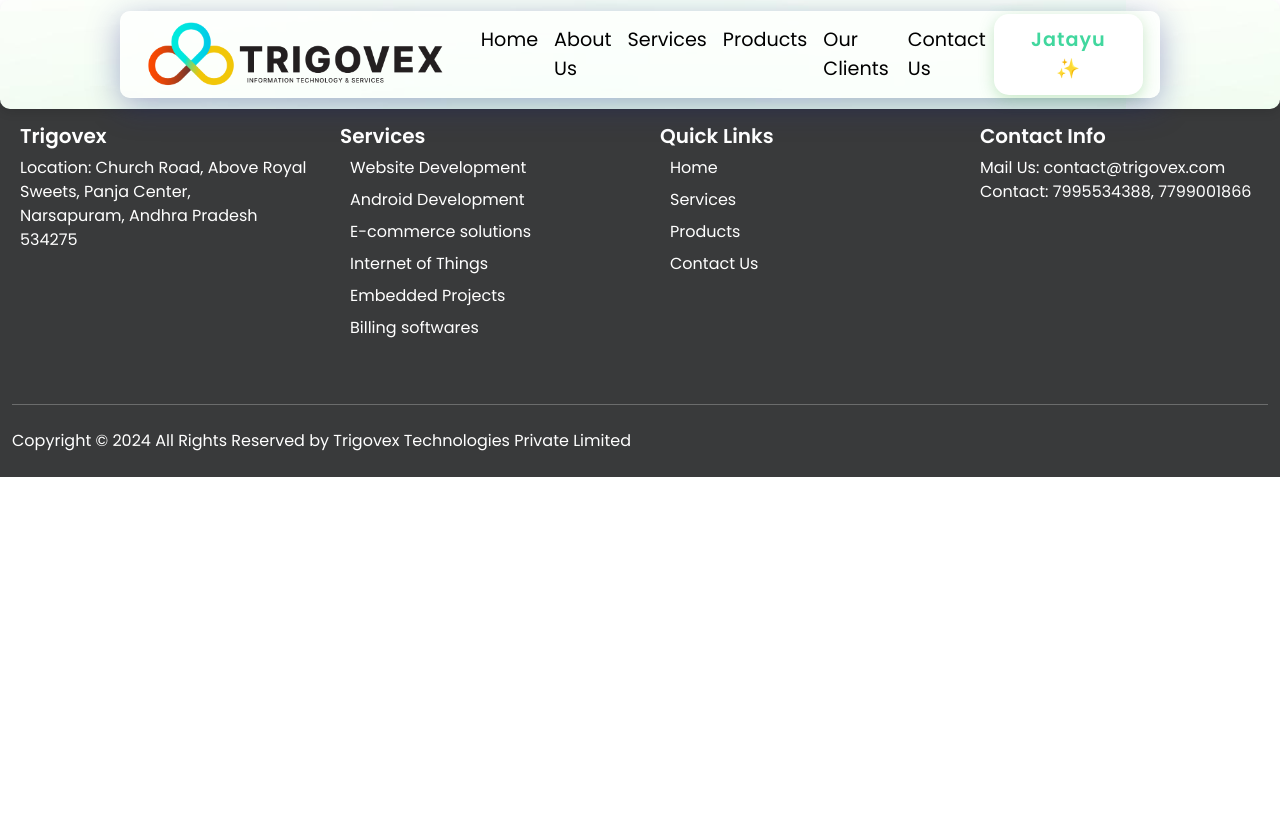
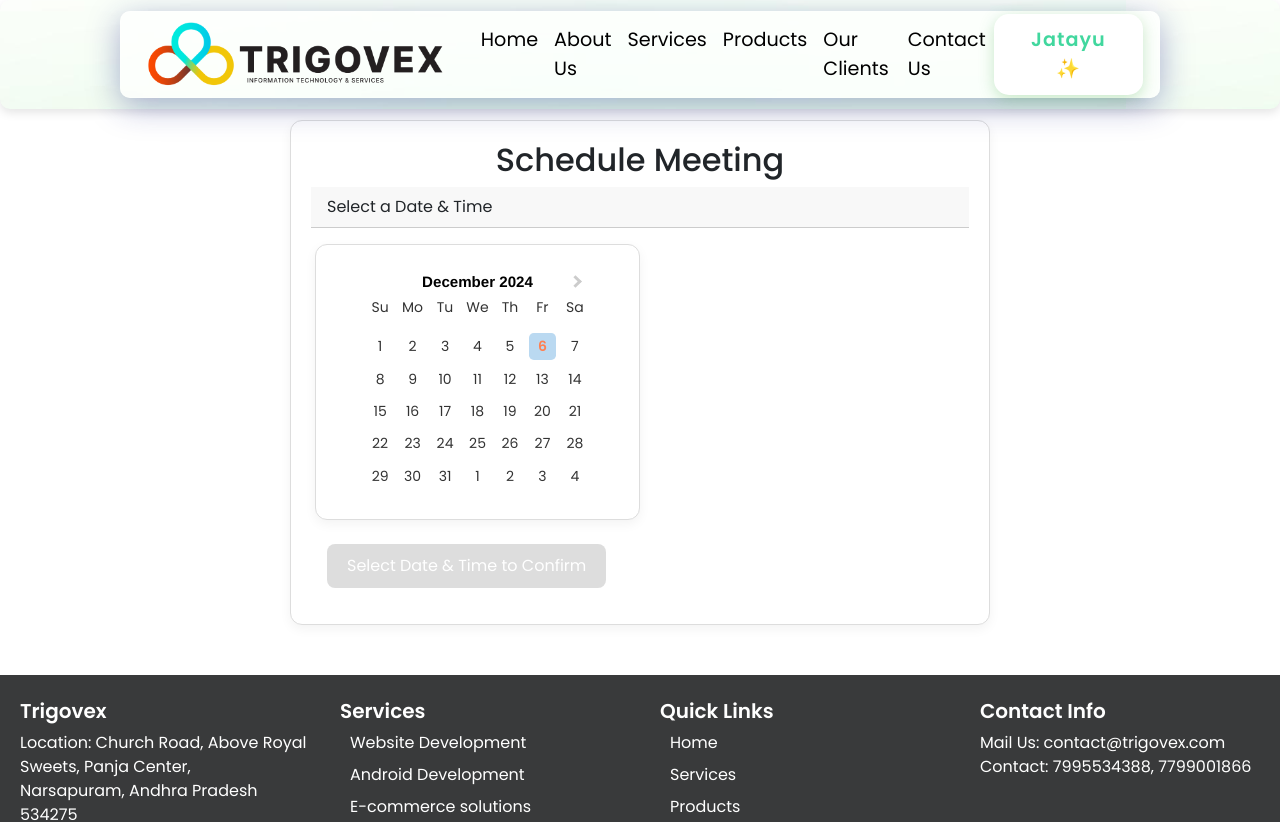
Before and after one commit to trigovex/trigovexofficialwebsite, a React (Create React App) app: page /meeting in a window 1280 px wide. Shown: the top 822 px of the page. Before the commit the page ends 800 px from the top, so only its background shows below. Built offline with nearby package versions, Linux system fonts and the light colour scheme.

Commit message:
final update

```diff
--- a/src/Banner1.js
+++ b/src/Banner1.js
@@ -2,12 +2,14 @@ import React, { useEffect, useState } from 'react';
 import 'bootstrap/dist/css/bootstrap.min.css';
 import './Banner1.css';
 import S1 from './images/s1.png';
+import { useNavigate } from 'react-router-dom';
 
 const Banner1 = () => {
   const words = ['Web Development', 'App Development', 'E-Commerce', 'Enterprise Solutions'];
   const [index, setIndex] = useState(0); // Index of the current word
   const [subIndex, setSubIndex] = useState(0); // Index for typing effect
   const [reverse, setReverse] = useState(false); // For erasing the text
+  const navigate = useNavigate();
 
   useEffect(() => {
     if (subIndex === words[index].length + 1 && !reverse) {
@@ -48,7 +50,10 @@ const Banner1 = () => {
           <p className="banner-description">
             We create experiences that transform brands, grow businesses, and make people's lives better. Let's create something special together.
           </p>
-          <button className="btn btn-success download-btn">
+          <button
+            className="btn btn-success download-btn"
+            onClick={() => navigate('/meeting')}
+          >
             Schedule Meeting
           </button>
         </div>
--- a/src/MeetingScheduler.js
+++ b/src/MeetingScheduler.js
@@ -41,7 +41,7 @@ const MeetingScheduler = () => {
   const currentDate = new Date();
 
   return (
-    <div className="calender-container">
+    <div className="calender-container" style={{paddingTop:'70px'}}>
       <div className="row">
         {/* <div className="col-lg-4 col-md-6 mb-4">
         <img
--- a/src/index.js
+++ b/src/index.js
@@ -57,6 +57,8 @@ root.render(
           <Route path="/jatayu" element={<Countdown />} />
           <Route path="/contact" element={<Contact />} />
           <Route path="/clients" element={<TestimonialCarousel />} />
+          <Route path="/meeting" element={<MeetingScheduler />} />
+
 
         </Routes>
       </div>
```
